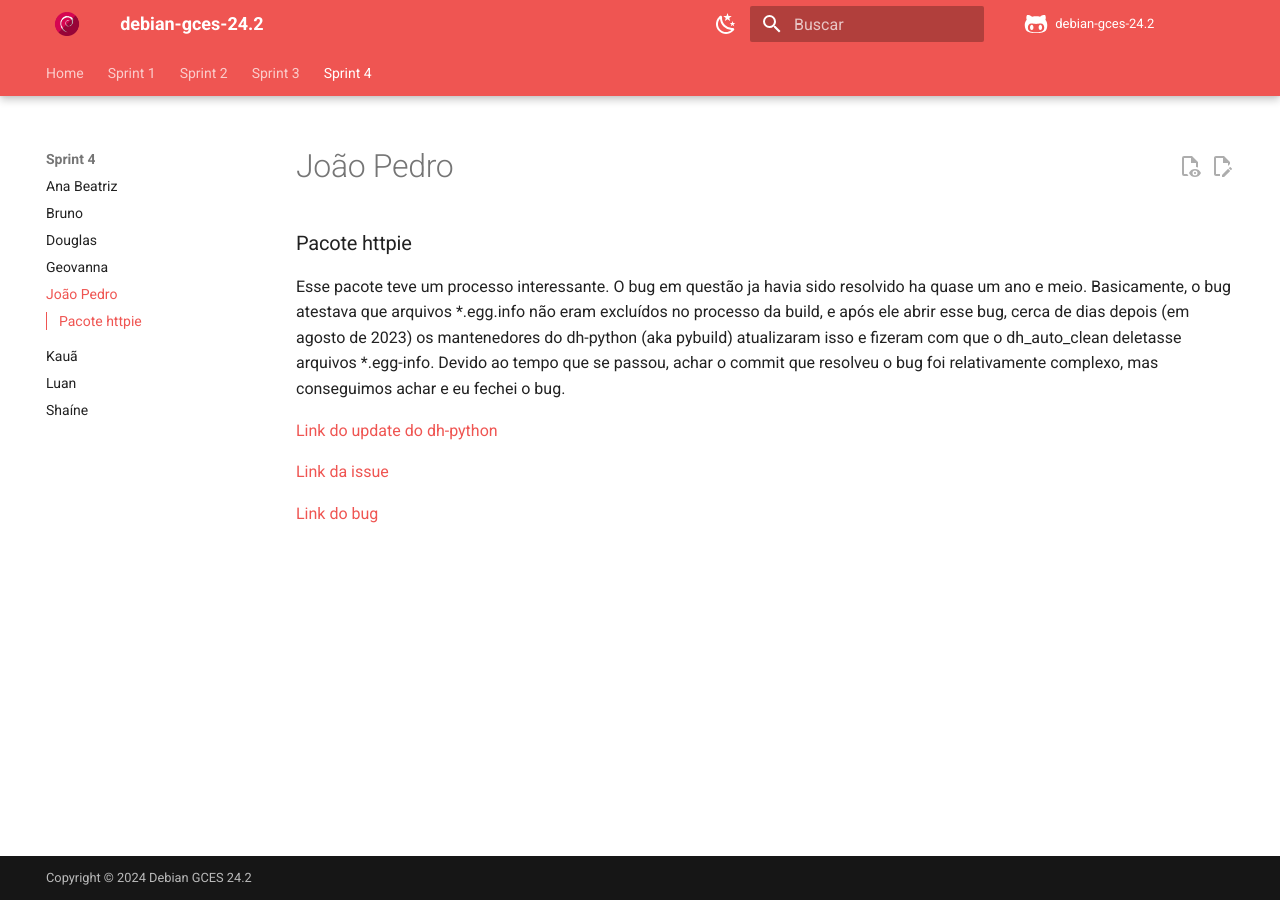
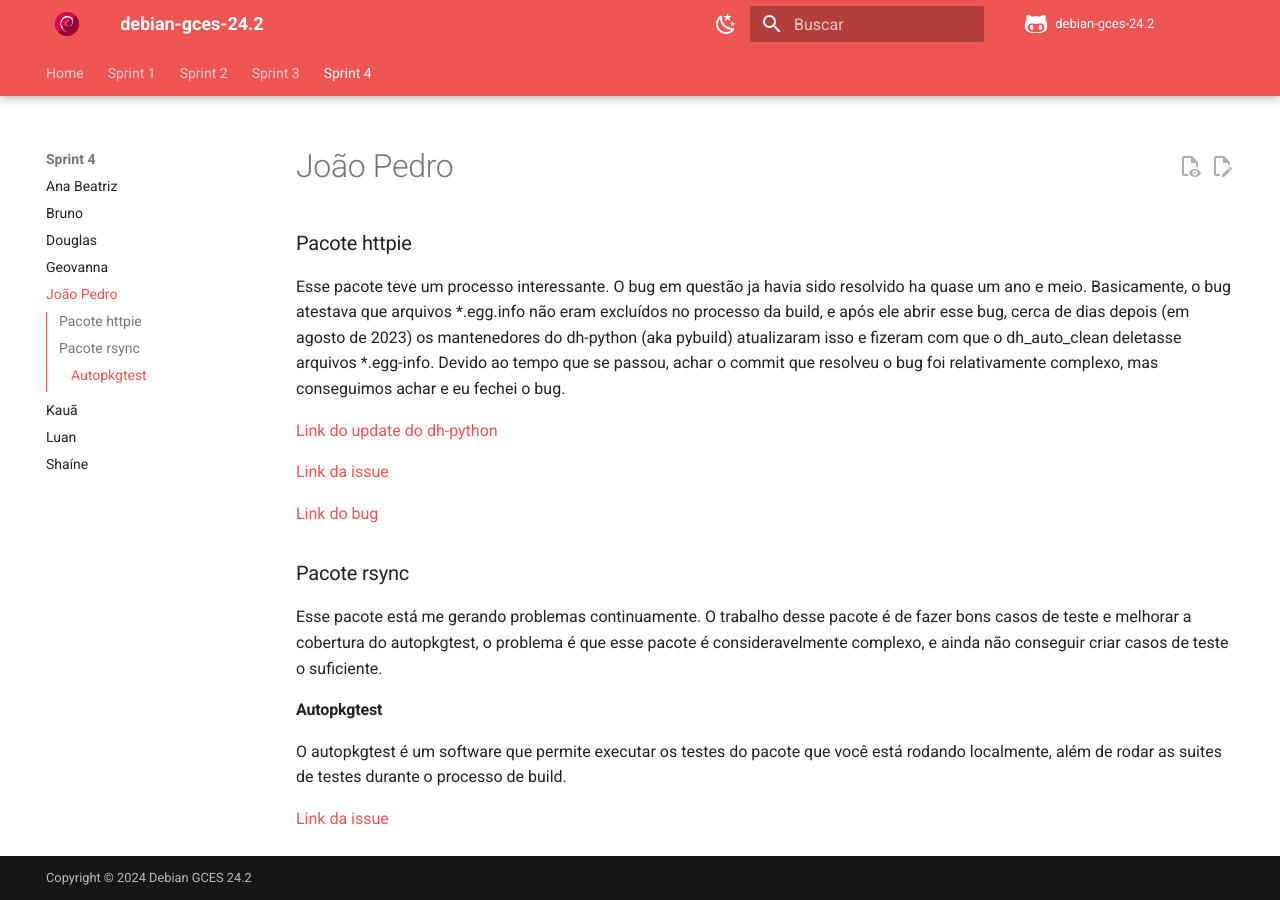
Before and after one commit to gitbmvb/debian-gces-24.2, an MkDocs documentation site: the page built from docs/sprint4/jp4.md, in a window 1280 px wide. Built offline with MkDocs 1.6.1 and Material for MkDocs 9.7.7, drawn with Linux system fonts in a browser that asks for light colours; comment, search, counter and statistics services are not loaded.

Commit message:
Update jp4.md

```diff
--- a/docs/sprint4/jp4.md
+++ b/docs/sprint4/jp4.md
@@ -9,3 +9,13 @@ Esse pacote teve um processo interessante. O bug em questão ja havia sido resol
 [Link da issue](https://salsa.debian.org/debian-brasil-team/docs/-/issues/383)
 
 [Link do bug](https://bugs.debian.org/cgi-bin/bugreport.cgi?bug=1045338)
+
+### Pacote rsync
+
+Esse pacote está me gerando problemas continuamente. O trabalho desse pacote é de fazer bons casos de teste e melhorar a cobertura do autopkgtest, o problema é que esse pacote é consideravelmente complexo, e ainda não conseguir criar casos de teste o suficiente.
+
+#### Autopkgtest
+
+O autopkgtest é um software que permite executar os testes do pacote que você está rodando localmente, além de rodar as suites de testes durante o processo de build.
+
+[Link da issue](https://salsa.debian.org/debian-brasil-team/docs/-/issues/403)
```
